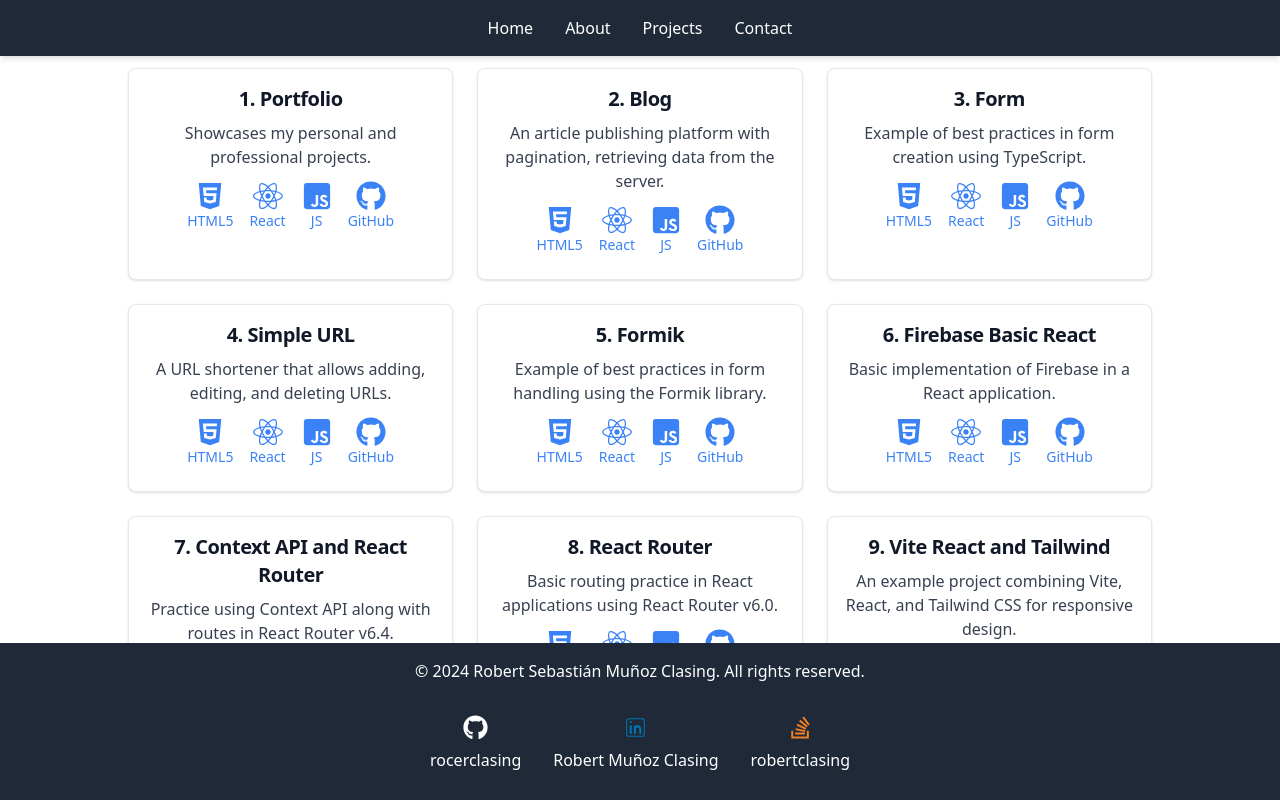
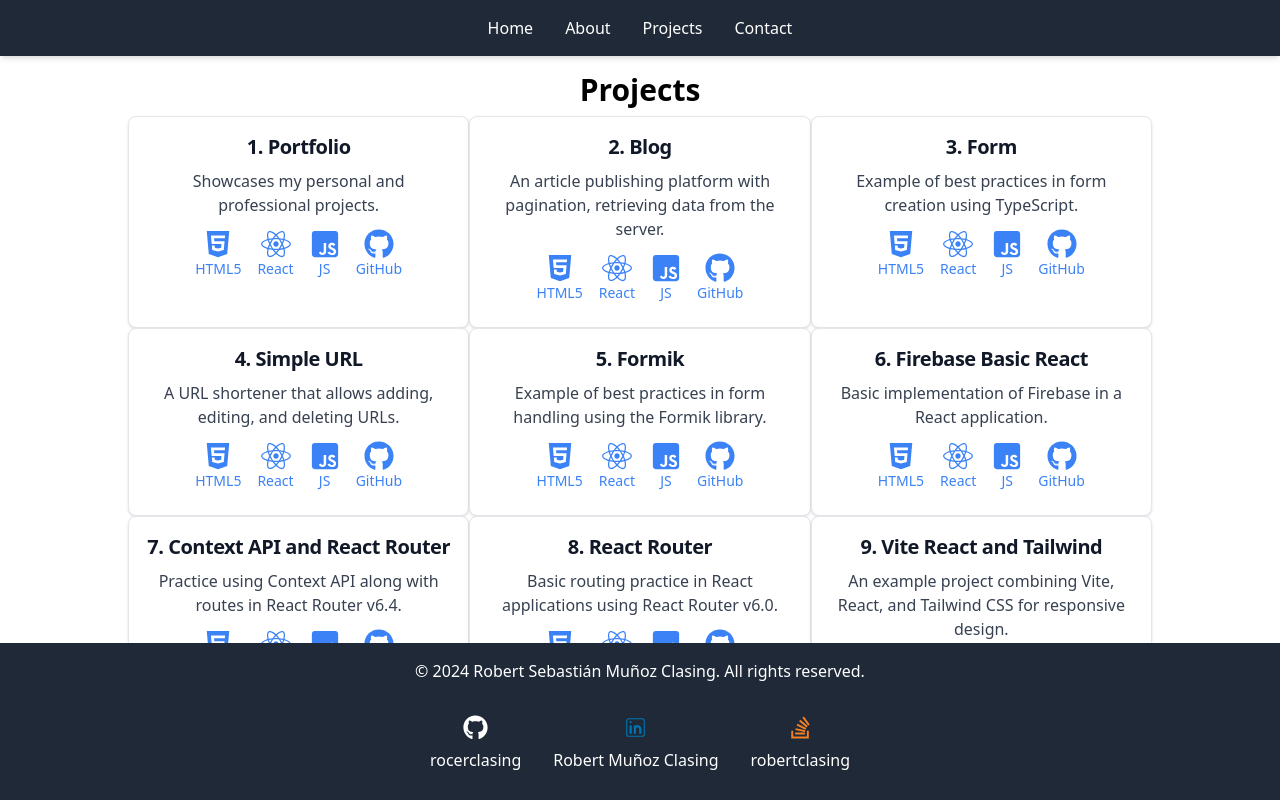
Before and after one commit to rocerclasing/portafolio-rm.github.io.com, a Next.js app: page /projects in a window 1280 px wide. Built offline with nearby package versions, Linux system fonts and the light colour scheme.

Commit message:
ultimo cambio realizado del dia de hoy

```diff
--- a/src/app/projects/page.tsx
+++ b/src/app/projects/page.tsx
@@ -24,7 +24,8 @@ const projects = [
 const Page = () => {
   return (
     <div className="flex flex-col items-center justify-center min-h-screen p-4">
-      <div className="grid grid-cols-1 md:grid-cols-2 lg:grid-cols-3 gap-6 w-full max-w-5xl">
+         <h1 className="text-3xl font-bold text-center mb-2">Projects</h1>
+      <div className="grid grid-cols-1 md:grid-cols-2 lg:grid-cols-3  w-full max-w-5xl">
         {projects.map((project, index) => (
           <CardProject
             key={project.id}
--- a/src/components/CardProject.tsx
+++ b/src/components/CardProject.tsx
@@ -1,4 +1,3 @@
-import Link from "next/link";
 import { FaHtml5, FaReact, FaJsSquare, FaGithub } from "react-icons/fa";
 
 interface Props {
@@ -8,28 +7,13 @@ interface Props {
   githubLink: string;
 }
 
-const projects = [
-  { id: 1, title: "Portfolio", description: "Showcases my personal and professional projects.", githubLink: "https://github.com/rocerclasing/portafolio-rm.github.io.git" },
-  { id: 2, title: "Blog", description: "An article publishing platform with pagination, retrieving data from the server.", githubLink: "https://github.com/rocerclasing/blog-basic-ts-next-react-js" },
-  { id: 3, title: "Form", description: "Example of best practices in form creation using TypeScript.", githubLink: "https://github.com/rocerclasing/todos-ts-js-react-vite-basic" },
-  { id: 4, title: "Simple URL", description: "A URL shortener that allows adding, editing, and deleting URLs.", githubLink: "https://github.com/rocerclasing/url-simple" },
-  { id: 5, title: "Formik", description: "Example of best practices in form handling using the Formik library.", githubLink: "https://github.com/rocerclasing/formik-basic-react" },
-  { id: 6, title: "Firebase Basic React", description: "Basic implementation of Firebase in a React application.", githubLink: "https://github.com/rocerclasing/firebase-basic-simple-react" },
-  { id: 7, title: "Context API and React Router", description: "Practice using Context API along with routes in React Router v6.4.", githubLink: "https://github.com/rocerclasing/context-api-react-router6.4" },
-  { id: 8, title: "React Router", description: "Basic routing practice in React applications using React Router v6.0.", githubLink: "https://github.com/rocerclasing/react-route-dom-vite6.4" },
-  { id: 9, title: "Vite React and Tailwind", description: "An example project combining Vite, React, and Tailwind CSS for responsive design.", githubLink: "https://github.com/rocerclasing/vite-react-tailwind-todo-frontendmentor-main" },
-  { id: 10, title: "Dynamic Form", description: "Practical example of creating dynamic forms in React.", githubLink: "https://github.com/rocerclasing/Formulario-dinamico" },
-];
-
 const CardProject = ({ title, description, index, githubLink }: Props) => {
   return (
     <div className="max-w-sm w-full p-4 bg-white border border-gray-200 rounded-lg shadow dark:bg-gray-800 dark:border-gray-700 text-center">
-      <Link href={`/projects/${index + 1}`} aria-label={`View details for ${title}`}>
-        <h5 className="mb-2 text-xl font-bold tracking-tight text-gray-900 dark:text-white">
-          {index + 1}. {title}
-        </h5>
-        <p className="mb-3 font-normal text-gray-700 dark:text-gray-400">{description}</p>
-      </Link>
+      <h5 className="mb-2 text-xl font-bold tracking-tight text-gray-900 dark:text-white">
+        {index + 1}. {title}
+      </h5>
+      <p className="mb-3 font-normal text-gray-700 dark:text-gray-400">{description}</p>
       <div className="flex justify-center mb-2 space-x-4 text-blue-500">
         <div className="flex flex-col items-center" aria-label="HTML5">
           <FaHtml5 className="text-3xl transition-colors duration-200 hover:text-red-500" title="HTML5" />
@@ -44,9 +28,9 @@ const CardProject = ({ title, description, index, githubLink }: Props) => {
           <span className="text-sm">JS</span>
         </div>
         <div className="flex flex-col items-center" aria-label="GitHub">
-          <Link href={githubLink} target="_blank" rel="noopener noreferrer" aria-label={`View code on GitHub for ${title}`}>
+          <a href={githubLink} target="_blank" rel="noopener noreferrer">
             <FaGithub className="text-3xl transition-transform transform hover:scale-125 hover:text-gray-500" title="GitHub" />
-          </Link>
+          </a>
           <span className="text-sm">GitHub</span>
         </div>
       </div>
```
